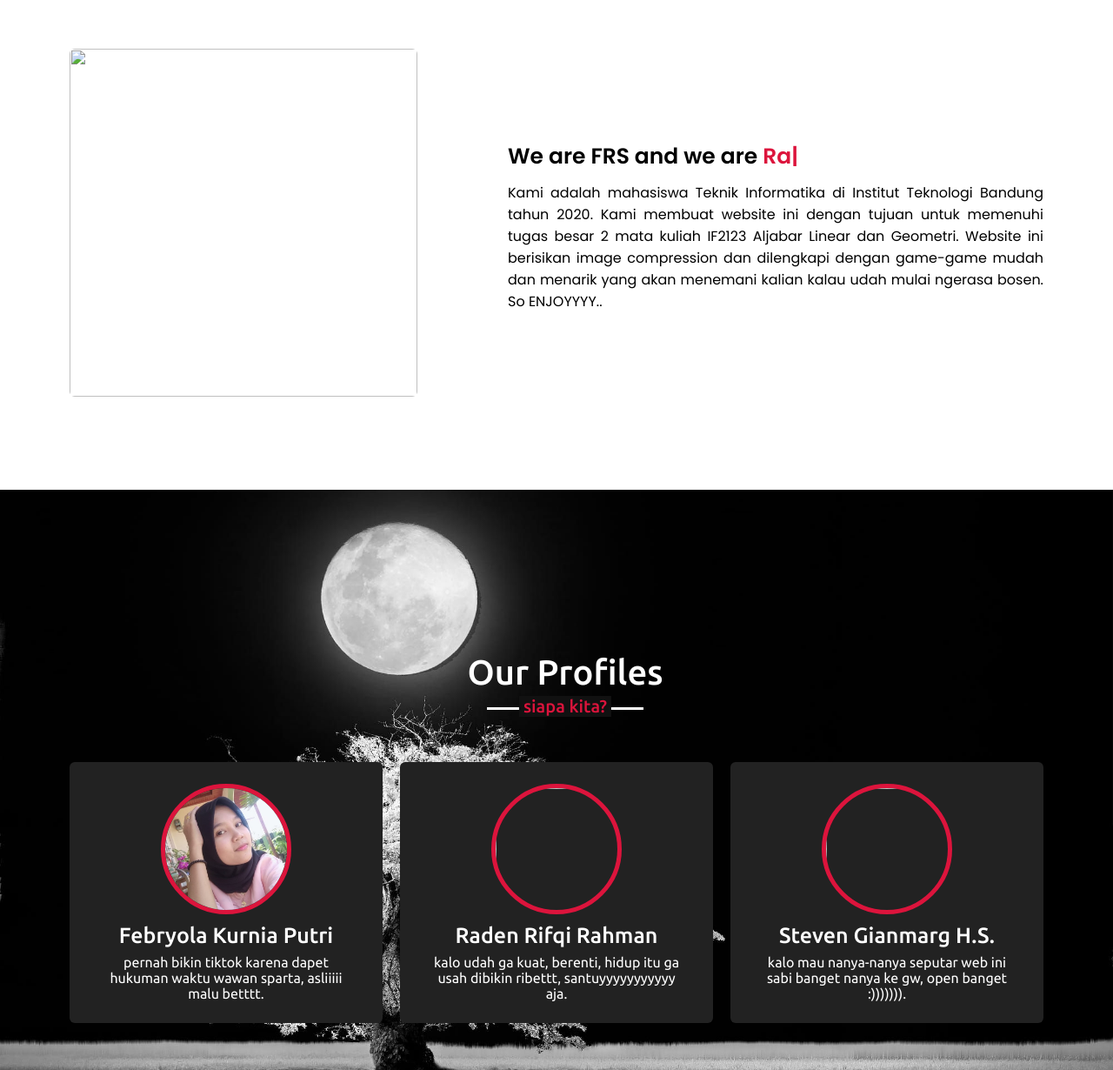
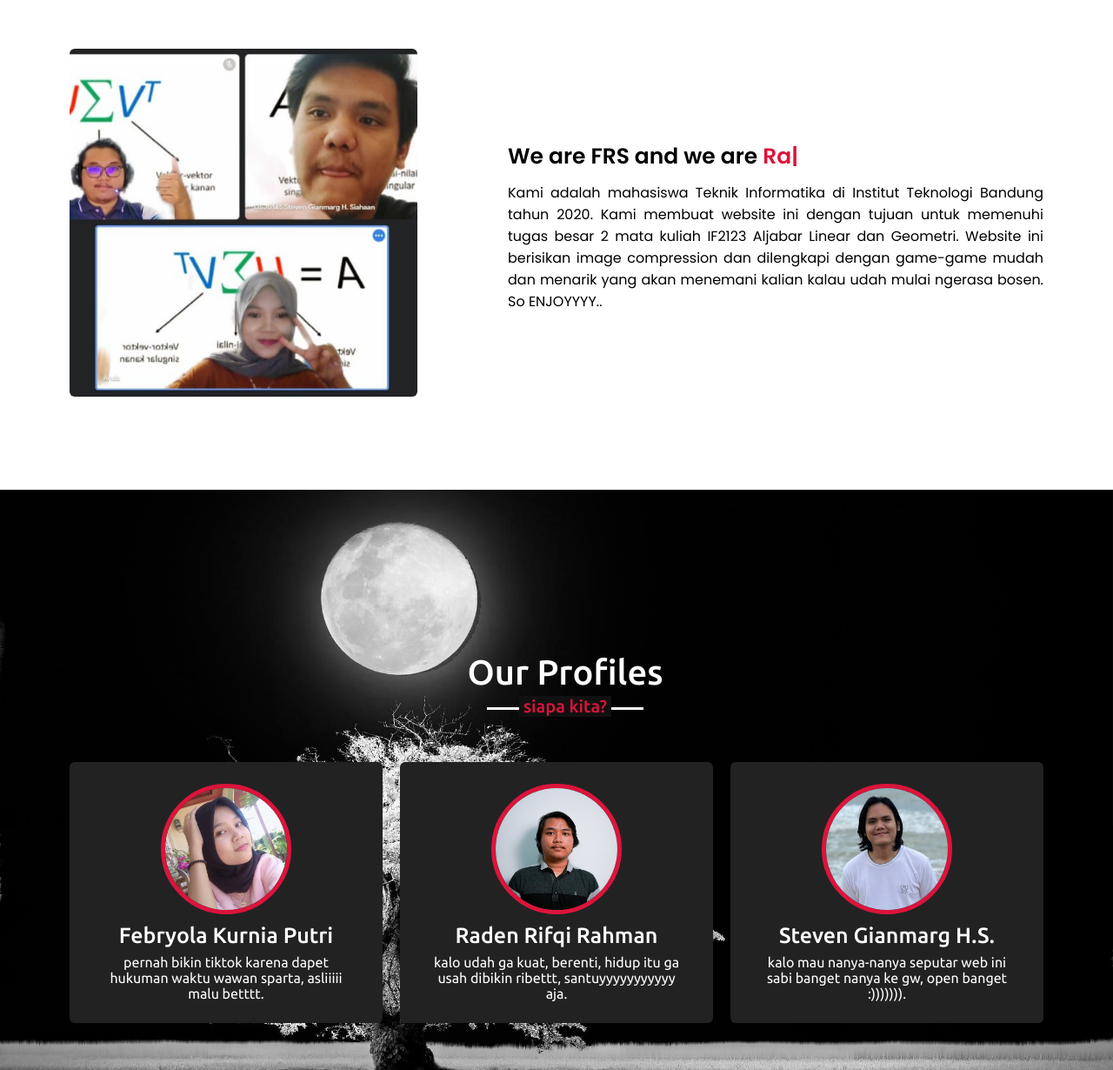
Before and after one commit to febryola/Algeo02-20140, a website: page src/tampilanWeb/us.html in a window 1280 px wide. Shown: the part 970-2200 px from the top of the page at 87% size. Drawn offline with nearby package versions, Linux system fonts and the light colour scheme.

Commit message:
ngerapihin web dan repo

```diff
--- a/src/tampilanWeb/us.html
+++ b/src/tampilanWeb/us.html
@@ -50,7 +50,7 @@
             <h2 class="title">About us</h2>
             <div class="about-content">
                 <div class="column left">
-                    <img src="gambar/meme.jpeg" alt="">
+                    <img src="gambar/bareng.jpeg" alt="">
                 </div>
                 <div class="column right">
                     <div class="text">We are FRS and we are <span class="typing-2"></span></div>
@@ -73,7 +73,7 @@
             <div class="carousel owl-carousel">
                 <div class="card">
                     <div class="box">
-                        <img src="gambar/tepen.jpeg" alt="">
+                        <img src="gambar/tepen.jpg" alt="">
                         <div class="text">Steven Gianmarg H.S.</div>
                         <p>kalo mau nanya-nanya seputar web ini sabi banget nanya ke gw, open banget :))))))).</p>
                     </div>
@@ -87,7 +87,7 @@
                 </div>
                 <div class="card">
                     <div class="box">
-                        <img src="gambar/raden.jpeg" alt="">
+                        <img src="gambar/raden.png" alt="">
                         <div class="text">Raden Rifqi Rahman</div>
                         <p>kalo udah ga kuat, berenti, hidup itu ga usah dibikin ribettt, santuyyyyyyyyyyy aja.</p>
                     </div>
```
Also changed, not shown: src/tampilanWeb/bird.html (+1 -1 lines), src/tampilanWeb/flip.html (+1 -1 lines), src/tampilanWeb/gambar/bareng.jpeg (added), src/tampilanWeb/gambar/raden.png (added), src/tampilanWeb/gambar/tepen.jpg (added), 4 other files.
